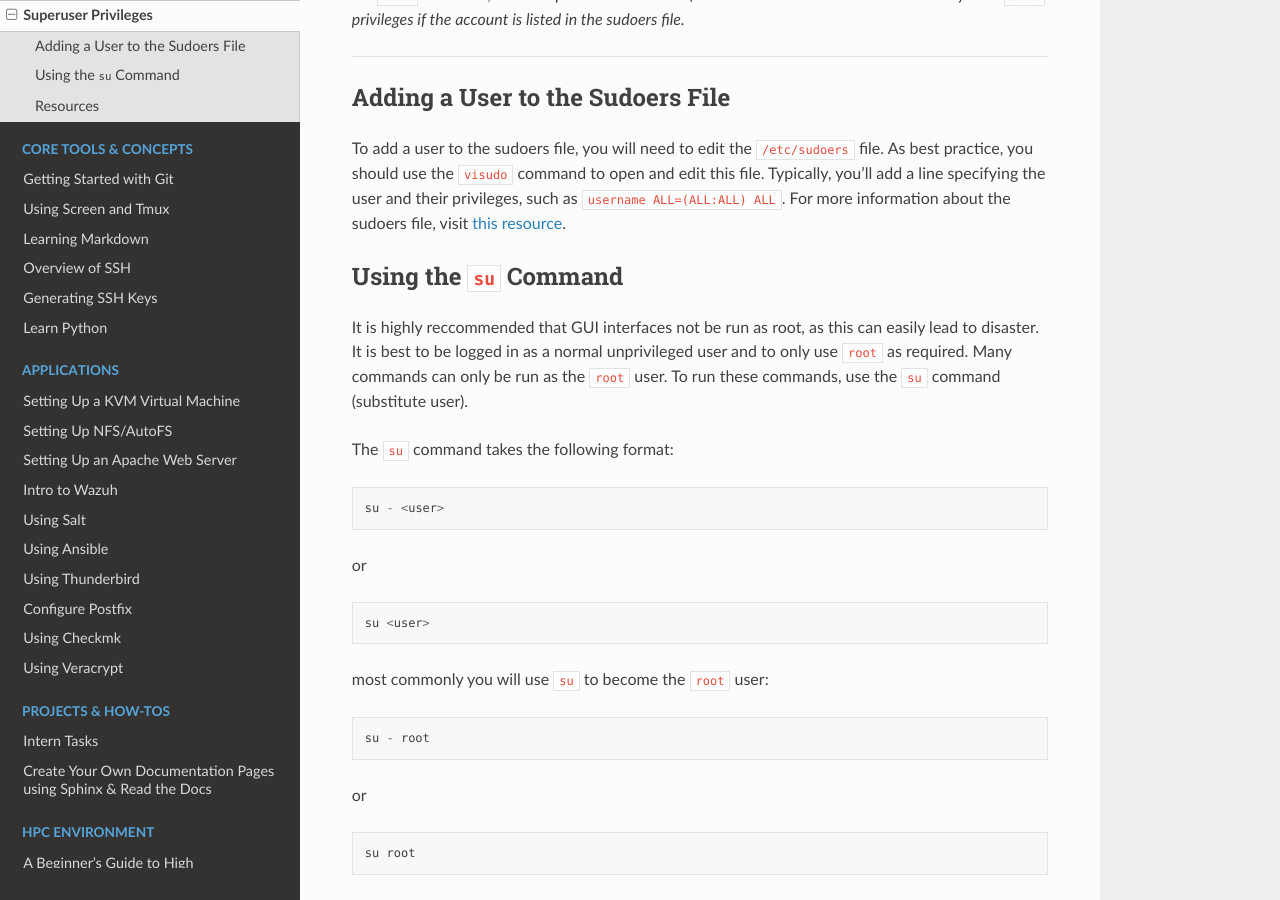
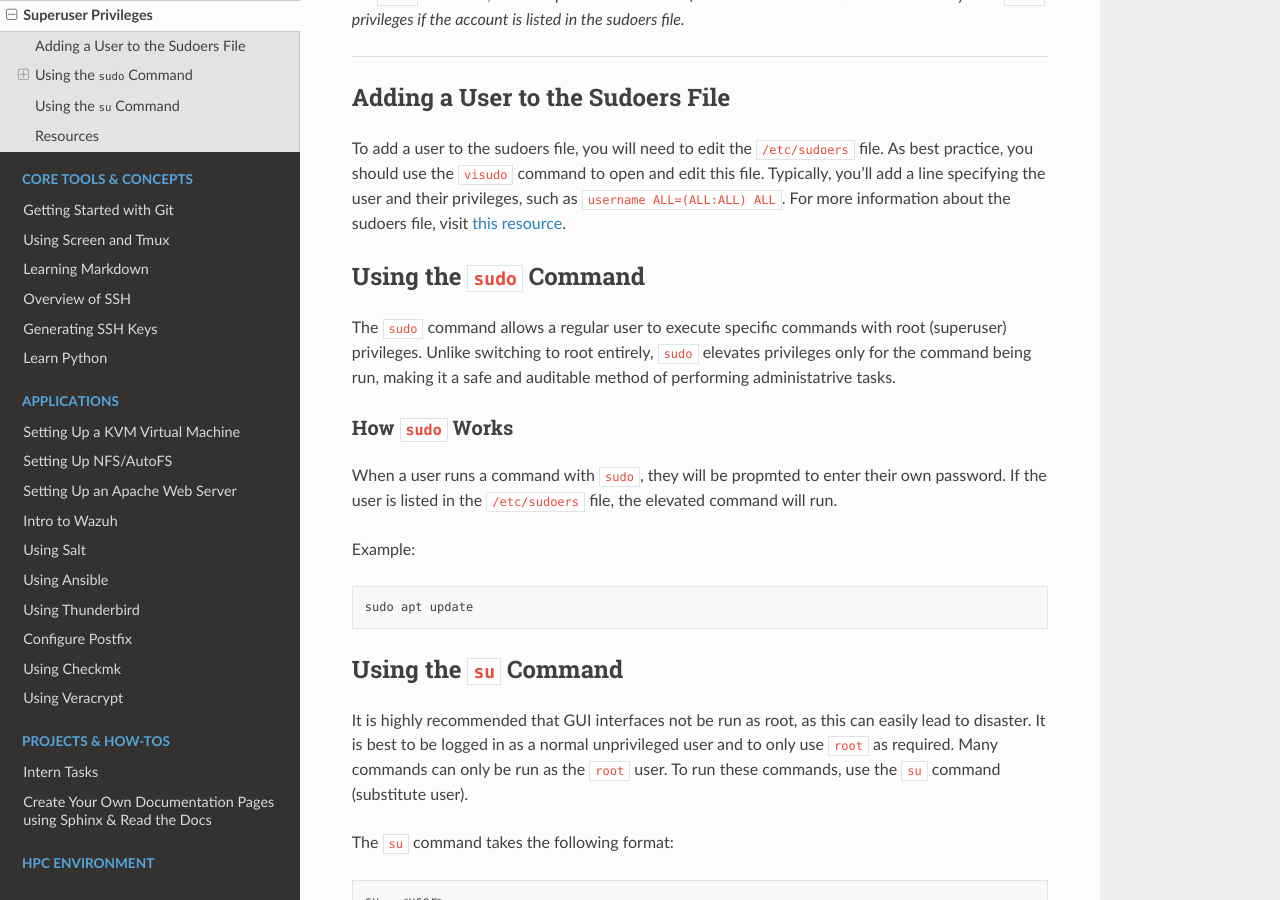
Before and after one commit to TechSquareInc/intern-playbook, a Sphinx documentation site: the page built from docs/source/getting-started/super-user-privileges.md, in a window 1280 px wide and 900 px high, scrolled down 201 px. Built offline with Sphinx 7.4.7 and the Read the Docs theme 3.1.0, drawn with Linux system fonts in a browser that asks for light colours.

Commit message:
update sudo section

````diff
--- a/docs/source/getting-started/super-user-privileges.md
+++ b/docs/source/getting-started/super-user-privileges.md
@@ -8,9 +8,22 @@
 
 To add a user to the sudoers file, you will need to edit the `/etc/sudoers` file. As best practice, you should use the `visudo` command to open and edit this file. Typically, you'll add a line specifying the user and their privileges, such as `username	ALL=(ALL:ALL)	ALL`. For more information about the sudoers file, visit [this resource](https://www.linuxfoundation.org/blog/blog/classic-sysadmin-configuring-the-linux-sudoers-file).
 
+## Using the `sudo` Command
+
+The `sudo` command allows a regular user to execute specific commands with root (superuser) privileges. Unlike switching to root entirely, `sudo` elevates privileges only for the command being run, making it a safe and auditable method of performing administatrive tasks.
+
+### How `sudo` Works
+
+When a user runs a command with `sudo`, they will be propmted to enter their own password. If the user is listed in the `/etc/sudoers` file, the elevated command will run.
+
+Example:
+```bash
+sudo apt update
+```
+
 ## Using the `su` Command
 
-It is highly reccommended that GUI interfaces not be run as root, as this can easily lead to disaster. It is best to be logged in as a normal unprivileged user and to only use `root` as required. Many commands can only be run as the `root` user. To run these commands, use the `su` command (substitute user).
+It is highly recommended that GUI interfaces not be run as root, as this can easily lead to disaster. It is best to be logged in as a normal unprivileged user and to only use `root` as required. Many commands can only be run as the `root` user. To run these commands, use the `su` command (substitute user).
 
 The `su` command takes the following format:
 
````
